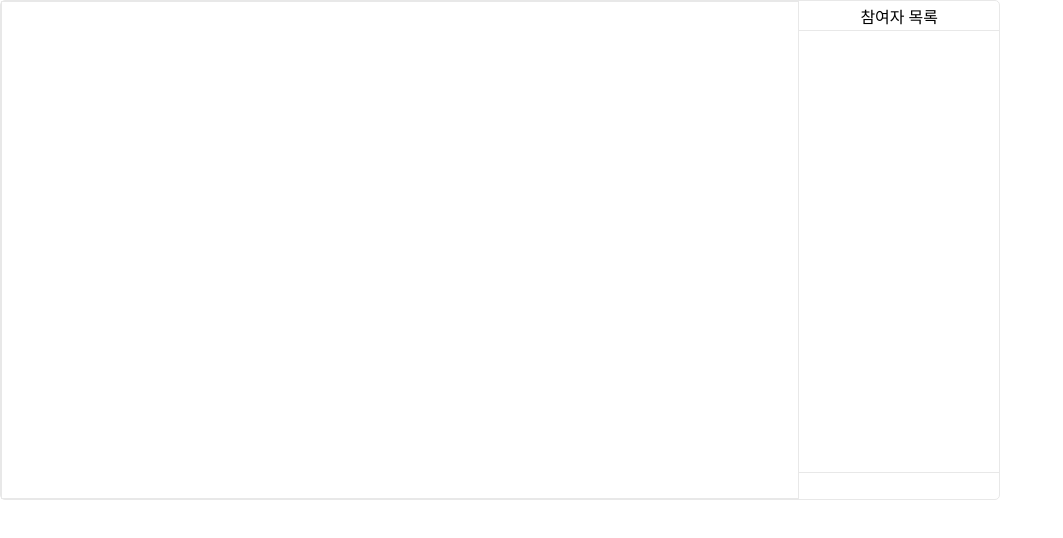
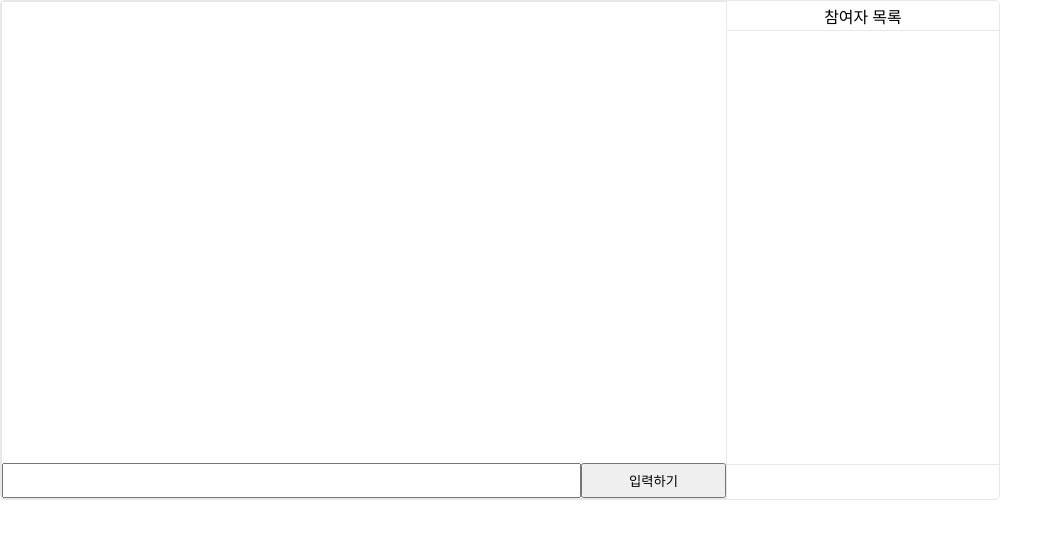
Before and after one commit to tomoyo519/chattingWithJS, a plain HTML site: page src/room.html in a window 1280 px wide. Shown: the whole page, without its empty margins (0-1063 px from the left). Drawn offline with Linux system fonts and the light colour scheme.

Commit message:
feature/입장 메시지, 참여자 목록

```diff
--- a/src/room.html
+++ b/src/room.html
@@ -7,8 +7,15 @@
   </head>
   <body>
     <div class="wrapper">
-      <div class="chat">
+      <div class="chat_wrapper">
         <!-- 여기에 채팅 구현-->
+        <div class="chat"></div>
+        <div class="chat_container">
+          <input class="chat_input" />
+          <button class="chat_button" onClick="onMakeNewChat()">
+            입력하기
+          </button>
+        </div>
       </div>
       <div class="list">
         <div class="list_top">참여자 목록</div>
--- a/src/script/room.js
+++ b/src/script/room.js
@@ -0,0 +1,24 @@
+const newUserList = document.getElementsByClassName("list_btm");
+const participantsList = document.getElementsByClassName("list_mid");
+
+document.addEventListener("DOMContentLoaded", () => {
+  onloadData();
+});
+
+const onloadData = () => {
+  let userList = JSON.parse(localStorage.getItem("userList"));
+  const lastUser = userList.length;
+
+  //   새로 입장한 사람 확인 ( 입장한 사람중에 중복되는 사람은 없나 ?)
+  const newUser = document.createElement("div");
+  newUser.innerText = `${userList[lastUser - 1]}님이 입장하였습니다`;
+  newUserList[0].appendChild(newUser);
+
+  //   참여자 목록 생성
+  for (let user of userList) {
+    const userName = document.createElement("div");
+    userName.innerHTML = user;
+    participantsList[0].appendChild(userName);
+  }
+  // 기존 채팅목록 확인
+};
--- a/src/style/room.css
+++ b/src/style/room.css
@@ -12,14 +12,36 @@
   flex-direction: row;
 }
 
-.chat {
+.chat_wrapper {
   width: 80%;
   height: 100%;
   border: 1px solid #e8e8e8;
+  display: flex;
+  flex-direction: column;
+  align-items: center;
+  justify-content: space-between;
+}
+
+.chat_container {
+  width: 100%;
+  height: 34.86px;
+  display: flex;
+  align-items: center;
+  justify-content: center;
+  /* padding: 5px; */
+}
+.chat_input {
+  width: 80%;
+  height: 100%;
+}
+
+.chat_button {
+  width: calc(20%);
+  height: 100%;
 }
 
 .list {
-  width: 20%;
+  width: 30%;
   height: 100%;
   display: flex;
   flex-direction: column;
@@ -30,6 +52,7 @@
   width: 100%;
   height: 30px;
   display: flex;
+  flex-direction: column;
   justify-content: center;
   align-items: center;
   border-bottom: 1px solid #e8e8e8;
@@ -45,8 +68,9 @@
 
 .list_btm {
   width: 100%;
-  height: 30px;
+  height: 40px;
   display: flex;
+  flex-direction: column;
   justify-content: flex-start;
   align-items: center;
   padding: 5px;
```
Also changed, not shown: src/script/index.js (+10 -2 lines).
